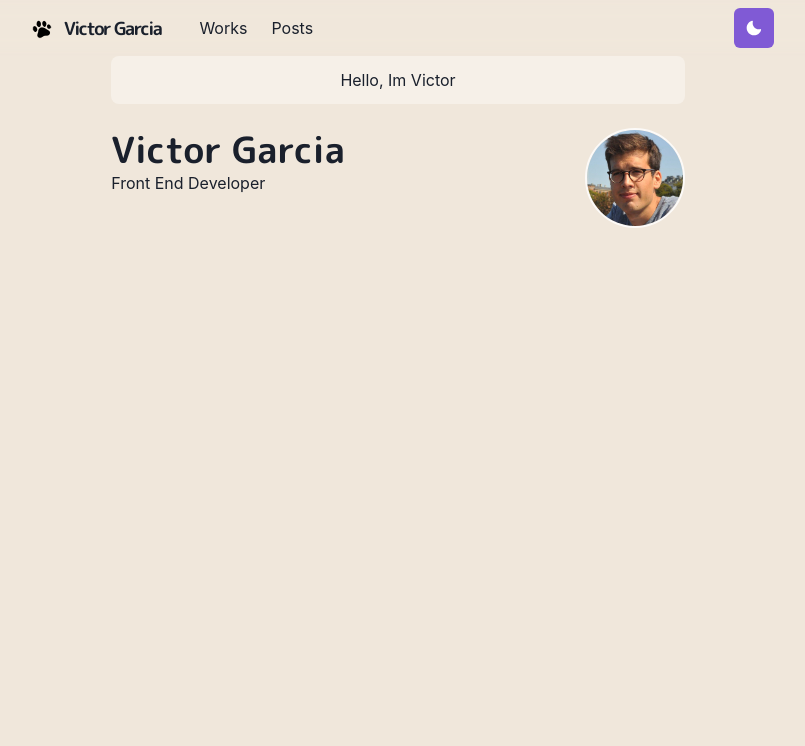
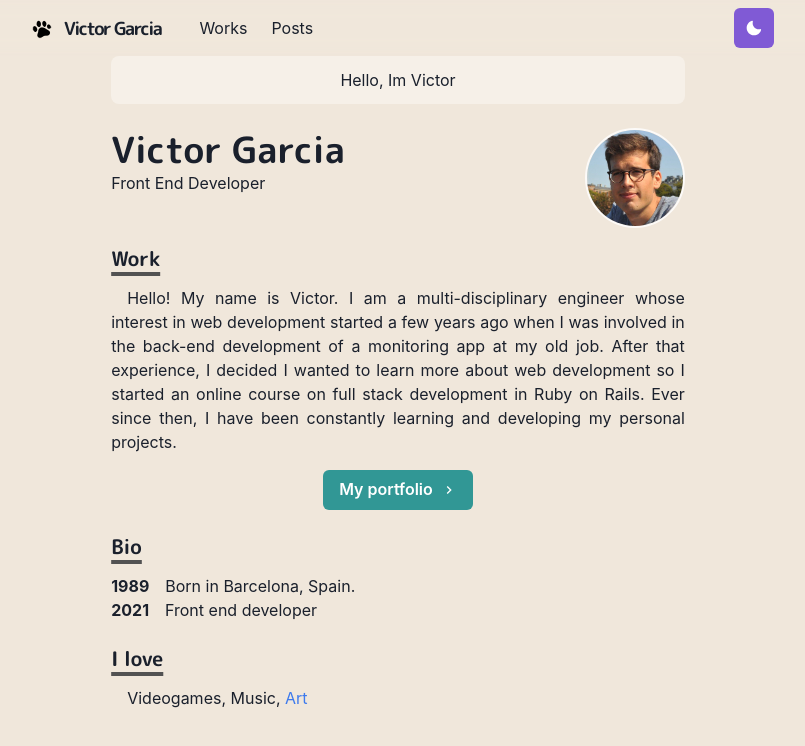
Before and after one commit to vgarmes/nextjs-chakra-homepage, a Next.js app: page / in a window 1280 px wide. Shown: the top 746 px of the page, without its empty margins (242-1047 px from the left). Built offline with nearby package versions, Linux system fonts and the light colour scheme.

Commit message:
add bio and other sections

```diff
--- /dev/null
+++ b/components/bio.tsx
@@ -0,0 +1,12 @@
+import { Box } from '@chakra-ui/react'
+import styled from '@emotion/styled'
+
+export const BioSection = styled(Box)`
+  padding-left: 3.4em;
+  text-indent: -3.4em;
+`
+
+export const BioYear = styled.span`
+  font-weight: bold;
+  margin-right: 1em;
+`
--- /dev/null
+++ b/components/paragraph.tsx
@@ -0,0 +1,8 @@
+import styled from '@emotion/styled'
+
+const Paragraph = styled.p`
+  text-align: justify;
+  text-indent: 1em;
+`
+
+export default Paragraph
--- a/pages/index.tsx
+++ b/pages/index.tsx
@@ -1,4 +1,5 @@
 import type { NextPage } from 'next'
+import NextLink from 'next/link'
 import {
   Container,
   Box,
@@ -6,8 +7,13 @@ import {
   Text,
   useColorModeValue,
   Button,
-  Image
+  Image,
+  Link
 } from '@chakra-ui/react'
+import Section from '../components/section'
+import Paragraph from '../components/paragraph'
+import { ChevronRightIcon } from '@chakra-ui/icons'
+import { BioSection, BioYear } from '../components/bio'
 
 const Home: NextPage = () => {
   return (
@@ -50,6 +56,51 @@ const Home: NextPage = () => {
           />
         </Box>
       </Box>
+      <Section delay={0.1}>
+        <Heading as="h3" variant="section-title">
+          Work
+        </Heading>
+        <Paragraph>
+          Hello! My name is Victor. I am a multi-disciplinary engineer whose
+          interest in web development started a few years ago when I was
+          involved in the back-end development of a monitoring app at my old
+          job. After that experience, I decided I wanted to learn more about web
+          development so I started an online course on full stack development in
+          Ruby on Rails. Ever since then, I have been constantly learning and
+          developing my personal projects.
+        </Paragraph>
+        <Box align="center" my={4}>
+          <NextLink href="/works" passHref>
+            <Link>
+              <Button rightIcon={<ChevronRightIcon />} colorScheme="teal">
+                My portfolio
+              </Button>
+            </Link>
+          </NextLink>
+        </Box>
+      </Section>
+      <Section delay={0.2}>
+        <Heading as="h3" variant="section-title">
+          Bio
+        </Heading>
+        <BioSection>
+          <BioYear>1989</BioYear>
+          Born in Barcelona, Spain.
+        </BioSection>
+        <BioSection>
+          <BioYear>2021</BioYear>
+          Front end developer
+        </BioSection>
+      </Section>
+
+      <Section delay={0.3}>
+        <Heading as="h3" variant="section-title">
+          I love
+        </Heading>
+        <Paragraph>
+          Videogames, Music, <Link href="https://artstation.com">Art</Link>
+        </Paragraph>
+      </Section>
     </Container>
   )
 }
```
